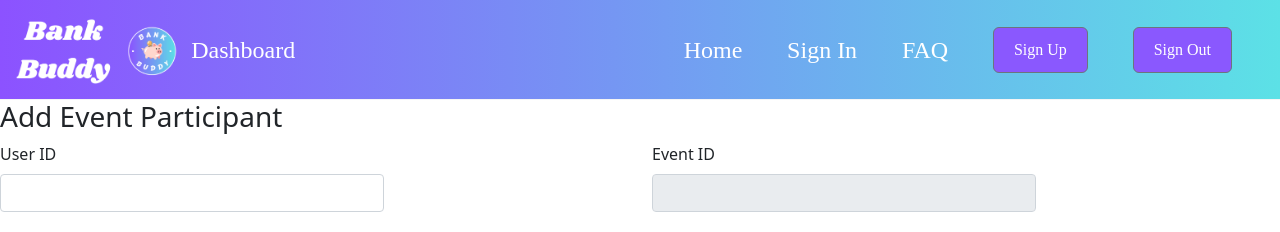
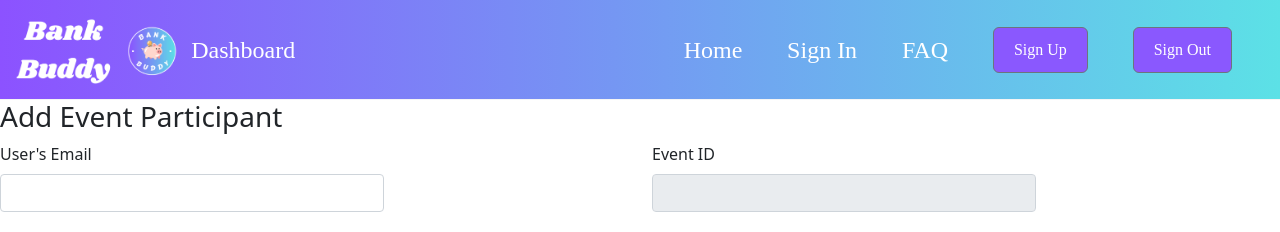
Before and after one commit to Morgan-and-sons/capstone-frontend, a React (Create React App) app: page /add-event-participant/1 in a window 1280 px wide. Shown: the top 232 px of the page. Built offline with nearby package versions, Linux system fonts and the light colour scheme; no server answers.

Commit message:
deleted logs and updated form

```diff
--- a/src/App.js
+++ b/src/App.js
@@ -43,7 +43,6 @@ const App = () => {
       if (!signUpResponse) {
         throw new Error(signUpResponse.errors)
       }
-      console.log(signUpResponse)
       const payload = await signUpResponse.json()
       localStorage.setItem("token", signUpResponse.headers.get("Authorization"))
       localStorage.setItem("currentUser", JSON.stringify(payload))
@@ -135,8 +134,6 @@ const App = () => {
   }
 
   const updateEvent = async (id, editEvent) => {
-    console.log(id)
-    console.log(editEvent)
     try {
       const patchResponse = await fetch(`http://localhost:3000/events/${id}`, {
         method: "PATCH",
--- a/src/pages/AddEventParticipant.js
+++ b/src/pages/AddEventParticipant.js
@@ -12,7 +12,6 @@ const AddEventParticipant = ({ eventId, createEventParticipant }) => {
 
   const onSubmit = (newEventParticipant) => {
     createEventParticipant(newEventParticipant)
-    console.log(newEventParticipant)
   }
   return (
     <Form onSubmit={handleSubmit(onSubmit)} className="form-size">
@@ -20,7 +19,7 @@ const AddEventParticipant = ({ eventId, createEventParticipant }) => {
       <Row>
         <Col md={6}>
           <FormGroup>
-            <Label for="user_id">User ID</Label>
+            <Label for="user_id">User's Email</Label>
             <input
               style={{
                 width: "30vw",
--- a/src/pages/SignUp.js
+++ b/src/pages/SignUp.js
@@ -15,7 +15,6 @@ const SignUp = ({ signUp }) => {
   const onSubmit = (newUser) => {
     signUp({ user: newUser })
     navigate("/")
-    console.log(newUser)
   }
 
   return (
```
